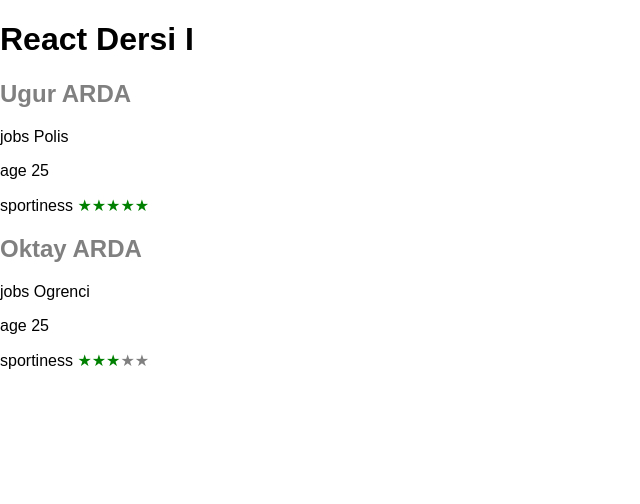
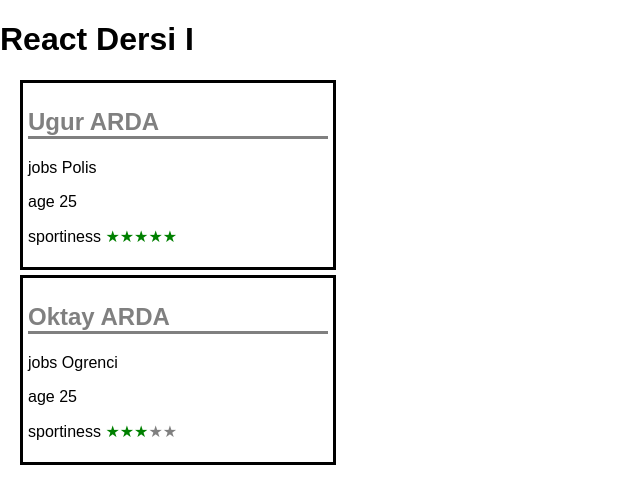
Before and after one commit to hoarda/react-dersi-1, a React (Create React App) app: page / in a window 1280 px wide. Shown: the top 504 px of the page, without its empty margins (0-640 px from the left). Built offline with nearby package versions, Linux system fonts and the light colour scheme.

Commit message:
border ve kenar boşluklari

```diff
--- a/src/App.js
+++ b/src/App.js
@@ -1,9 +1,19 @@
 import React from "react";
+import { width } from "window-size";
 
 function Person(props) {
   return (
-    <div>
-      <h2 style={{ color: "grey" }}>{props.name}</h2>
+    <div
+      style={{
+        border: "solid",
+        width: "300px",
+        margin: "5px 30px 2px 20px ",
+        padding: "5px 5px 5px 5px"
+      }}
+    >
+      <h2 style={{ color: "grey", borderBottom: "solid", width: "300px" }}>
+        {props.name}
+      </h2>
       <p>jobs {props.jobs}</p>
       <p>age {props.age}</p>
       <p>
```
